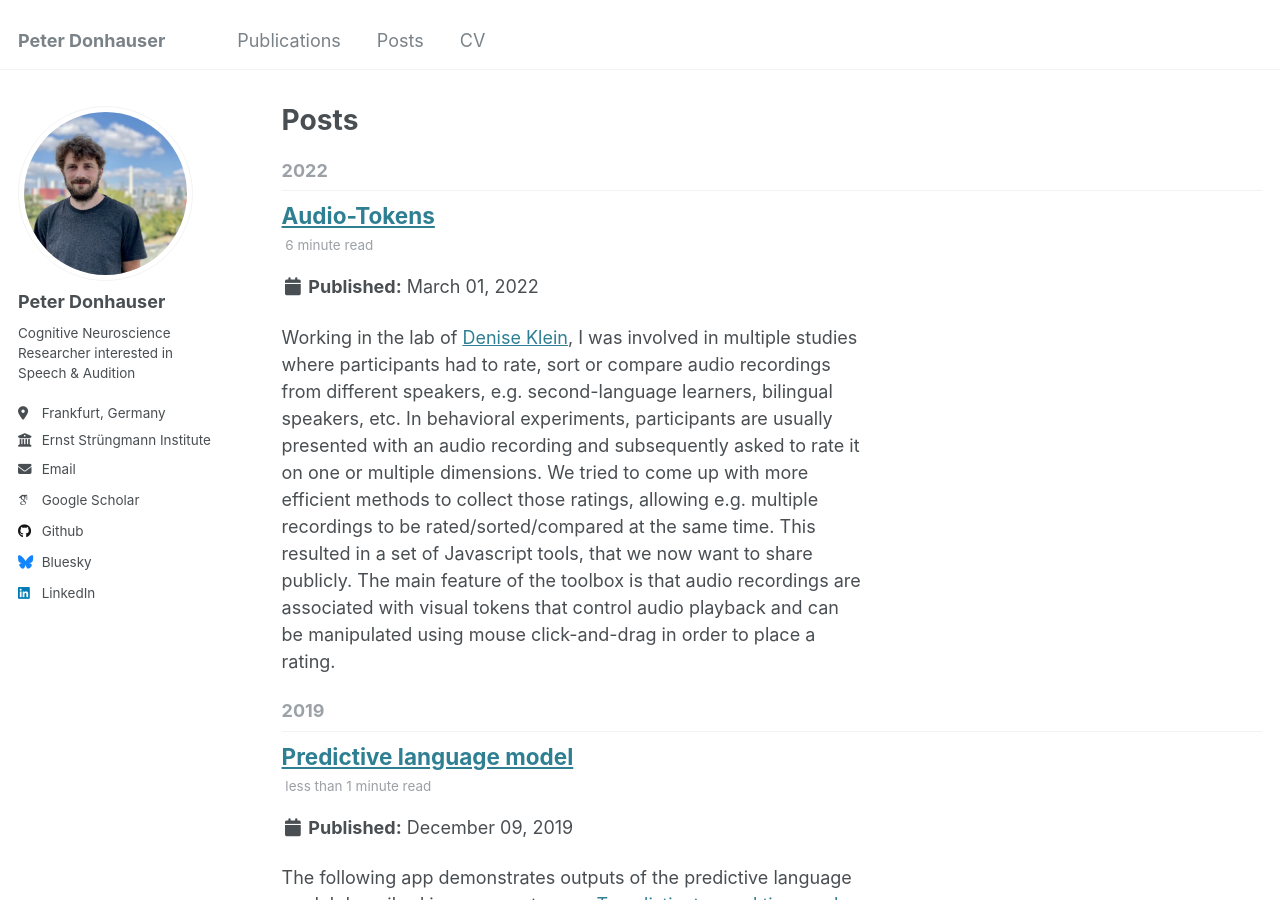
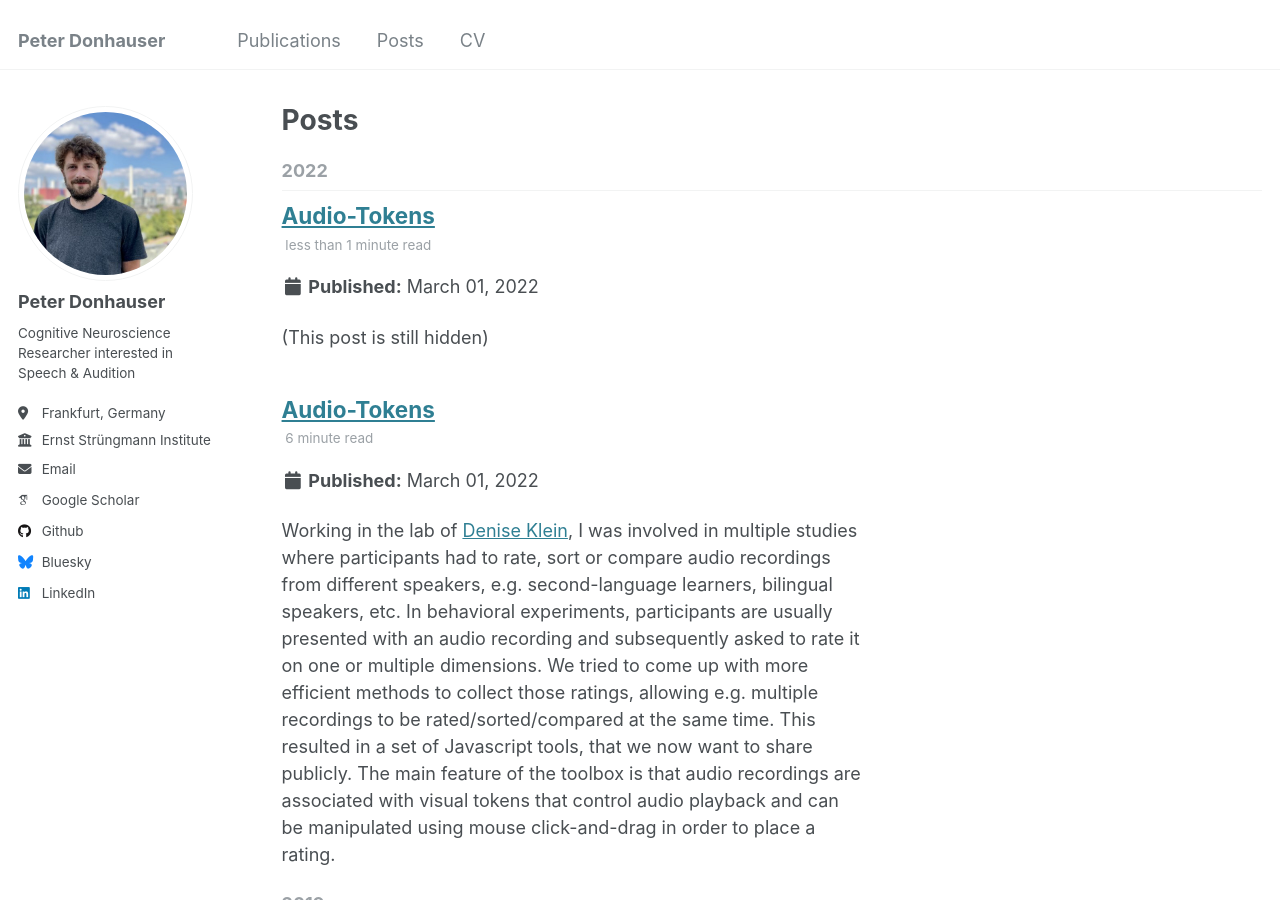
Before and after one commit to pwdonh/pwdonh.github.io, a Jekyll site: the page built from _pages/year-archive.html, in a window 1280 px wide and 900 px high. Built offline with Jekyll 4.4.1, drawn with Linux system fonts in a browser that asks for light colours; some web fonts are replaced.

Commit message:
hidden post

```diff
--- a/_posts/2024-12-17-post-3.md
+++ b/_posts/2024-12-17-post-3.md
@@ -3,5 +3,7 @@
 date: 2022-03-01
 permalink: /posts/bilingual-networks/
 tags:
-published: false
+hidden: true
 ---
+
+(This post is still hidden)
```
